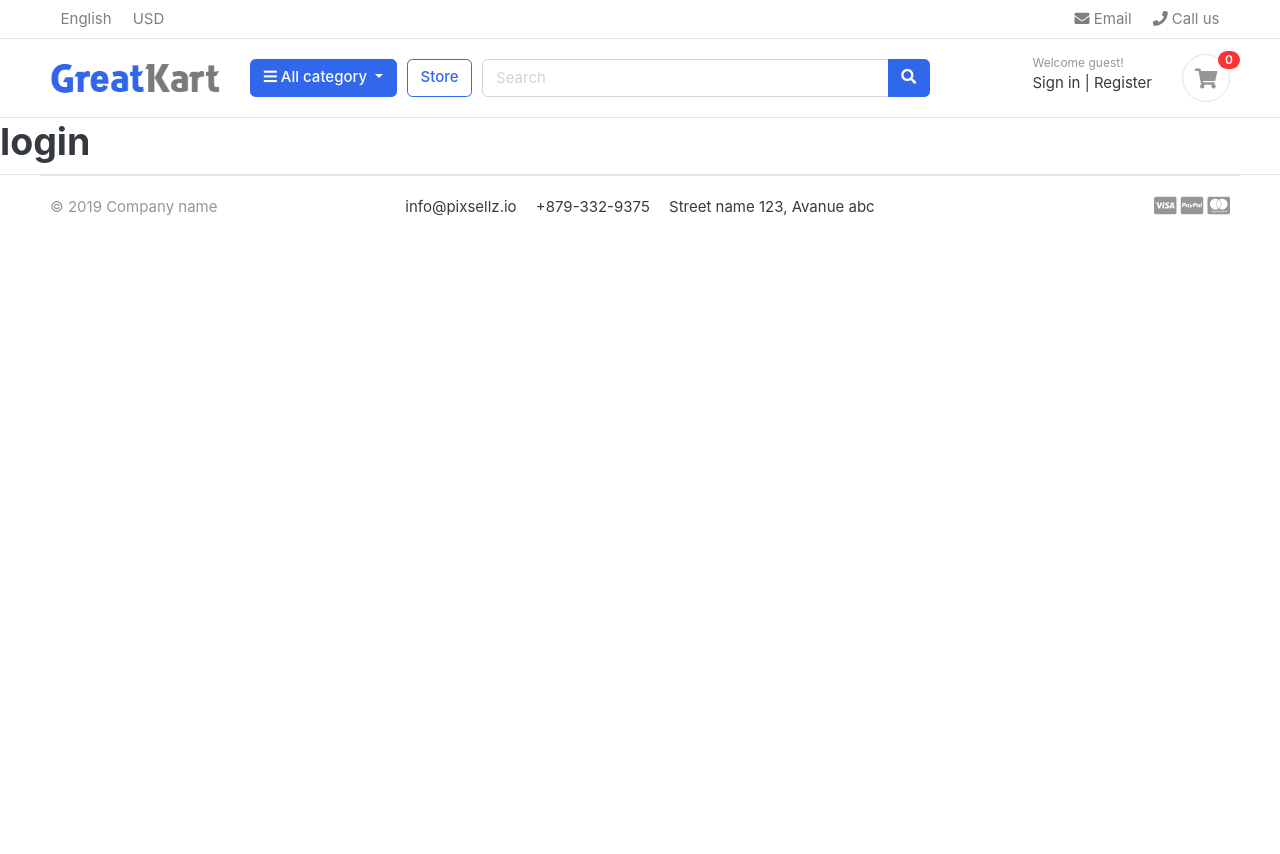
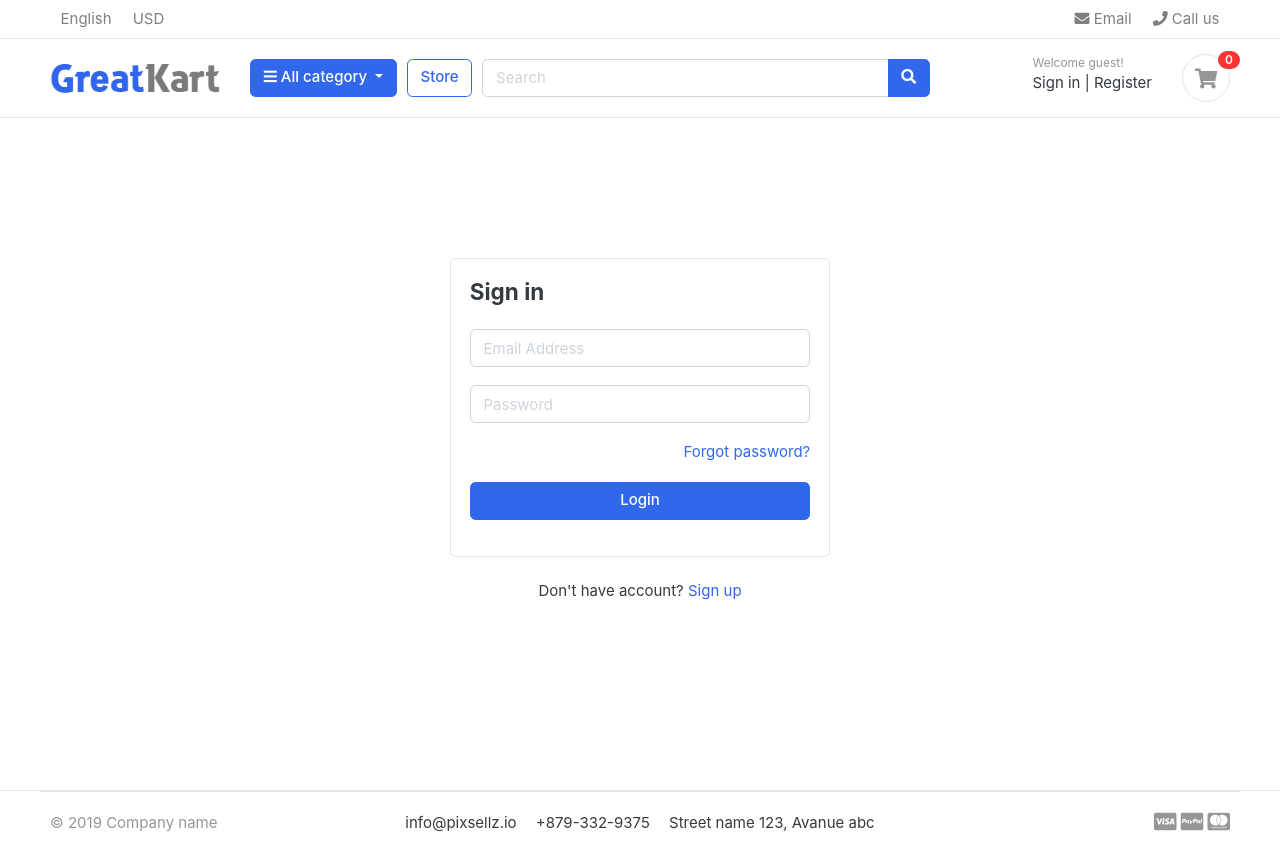
Before and after one commit to inherentspice/ecommerce, a Django app: template templates/accounts/login.html in a window 1280 px wide. Before the commit the page ends 216 px from the top, so only its background shows below. Run offline with Django 3.2, Linux system fonts and the light colour scheme; the template is opened without the code that fills it, so the values that code supplies are empty; parts of the project's set-up code (start-up, migrations or seed data) failed here and were passed over; some libraries are stand-ins or nearby versions; some web fonts are replaced.

Commit message:
created login and logout functionality

```diff
--- a/templates/accounts/login.html
+++ b/templates/accounts/login.html
@@ -1,5 +1,31 @@
 {% extends 'base.html' %}
 
 {% block content %}
-  <h1>login</h1>
+<section class="section-conten padding-y" style="min-height:84vh">
+  <div class="card mx-auto" style="max-width: 380px; margin-top:100px;">
+    <div class="card-body">
+      <h4 class="card-title mb-4">Sign in</h4>
+      {% include 'includes/alerts.html' %}
+      <form action="{% url 'login' %}" method="POST">
+        {% csrf_token %}
+        <div class="form-group">
+         <input type="email" class="form-control" placeholder="Email Address" name="email">
+        </div> <!-- form-group// -->
+        <div class="form-group">
+          <input type="password" class="form-control" placeholder="Password" name="password">
+        </div> <!-- form-group// -->
+        <div class="form-group">
+          <a href="#" class="float-right">Forgot password?</a>
+        </div> <!-- form-group form-check .// -->
+        <div class="form-group">
+          <button type="submit" class="btn btn-primary btn-block"> Login  </button>
+        </div> <!-- form-group// -->
+      </form>
+    </div> <!-- card-body.// -->
+  </div> <!-- card .// -->
+
+  <p class="text-center mt-4">Don't have account? <a href="{% url 'register' %}">Sign up</a></p>
+  <br>
+  <br>
+</section>
 {% endblock %}
--- a/templates/accounts/register.html
+++ b/templates/accounts/register.html
@@ -50,7 +50,7 @@
         </form>
       </article><!-- card-body.// -->
       </div> <!-- card .// -->
-      <p class="text-center mt-4">Have an account? <a href="">Log In</a></p>
+      <p class="text-center mt-4">Have an account? <a href="{% url 'login' %}">Log In</a></p>
       <br><br>
 
   </section>
--- a/templates/includes/alerts.html
+++ b/templates/includes/alerts.html
@@ -3,7 +3,7 @@
   <div id="message" class="container">
     <div {% if message.tags %} class="alert alert-{{ message.tags }}" {% endif %} role="alert">
       <button type="button" class="close" data-dismiss="alert"><span aria-hidden="true">&times;</span></button>
-      {% if message.level == DEFAULT_MESSAGE_LEVELS.ERROR %}IMPORTANT: {% endif %}
+      {% if message.level == DEFAULT_MESSAGE_LEVELS.ERROR %}ERROR: {% endif %}
       {{ message }}
     </div>
   </div>
--- a/templates/includes/navbar.html
+++ b/templates/includes/navbar.html
@@ -60,6 +60,7 @@
     </div> <!-- col.// -->
     <div class="col-lg-3 col-sm-6 col-8 order-2 order-lg-3">
           <div class="d-flex justify-content-end mb-3 mb-lg-0">
+            {% if user.id is None %}
             <div class="widget-header">
               <small class="title text-muted">Welcome guest!</small>
               <div>
@@ -67,6 +68,15 @@
                 <a href="{% url 'register' %}"> Register</a>
               </div>
             </div>
+            {% else %}
+            <div class="widget-header">
+              <small class="title text-muted">Welcome {{ user.first_name }}!</small>
+              <div>
+                <a href="#">Dashboard</a> <span class="dark-transp"> | </span>
+                <a href="{% url 'logout' %}"> Logout</a>
+              </div>
+            </div>
+            {% endif %}
             <a href="{% url 'cart' %}" class="widget-header pl-3 ml-3">
               <div class="icon icon-sm rounded-circle border"><i class="fa fa-shopping-cart"></i></div>
               <span class="badge badge-pill badge-danger notify">{{ cart_count }}</span>
```
Also changed, not shown: accounts/views.py (+20 -2 lines).
